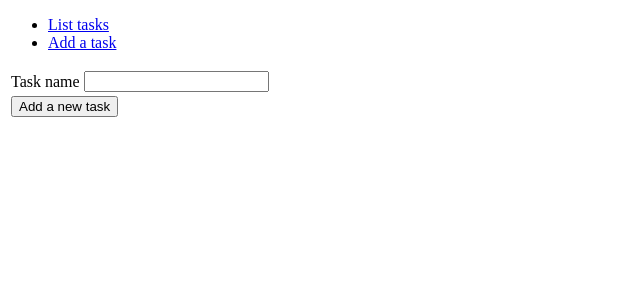
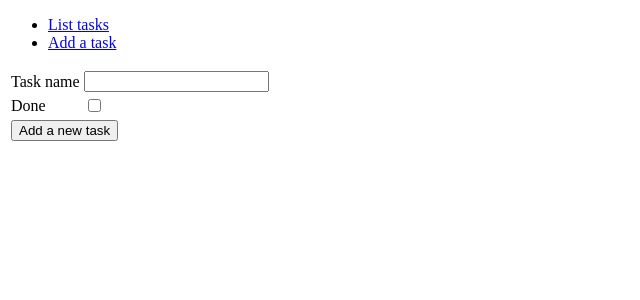
Before and after one commit to aarekr/todoApp, a Flask app: page /tasks/new/ in a window 1280 px wide. Shown: the top 300 px of the page, without its empty margins (0-640 px from the left). Run offline with Flask 2, Linux system fonts and the light colour scheme.

Commit message:
Boolean Done field added

```diff
--- a/application/tasks/forms.py
+++ b/application/tasks/forms.py
@@ -1,8 +1,9 @@
 from flask_wtf import FlaskForm
-from wtforms import StringField
+from wtforms import StringField, BooleanField
 
 class TaskForm(FlaskForm):
     name = StringField("Task name")
+    done = BooleanField("Done")
 
     class Meta:
         csrf = False
--- a/application/tasks/views.py
+++ b/application/tasks/views.py
@@ -13,7 +13,10 @@ def tasks_index():
 
 @app.route("/tasks/", methods=["POST"])
 def tasks_create():
-    t = Task(request.form.get("name"))
+    form = TaskForm(request.form)
+
+    t = Task(form.name.data)
+    t.done = form.done.data
 
     db.session().add(t)
     db.session().commit()
--- a/application/templates/tasks/new.html
+++ b/application/templates/tasks/new.html
@@ -12,6 +12,14 @@
 	</td>
       </tr>
       <tr>
+	<td>
+	  {{ form.done.label }}
+	</td>
+	<td>
+	  {{ form.done }}
+	</td>
+      </tr>
+      <tr>
 	<td colspan="2">
 	  <input type="submit" value="Add a new task"/>
 	</td>
```
